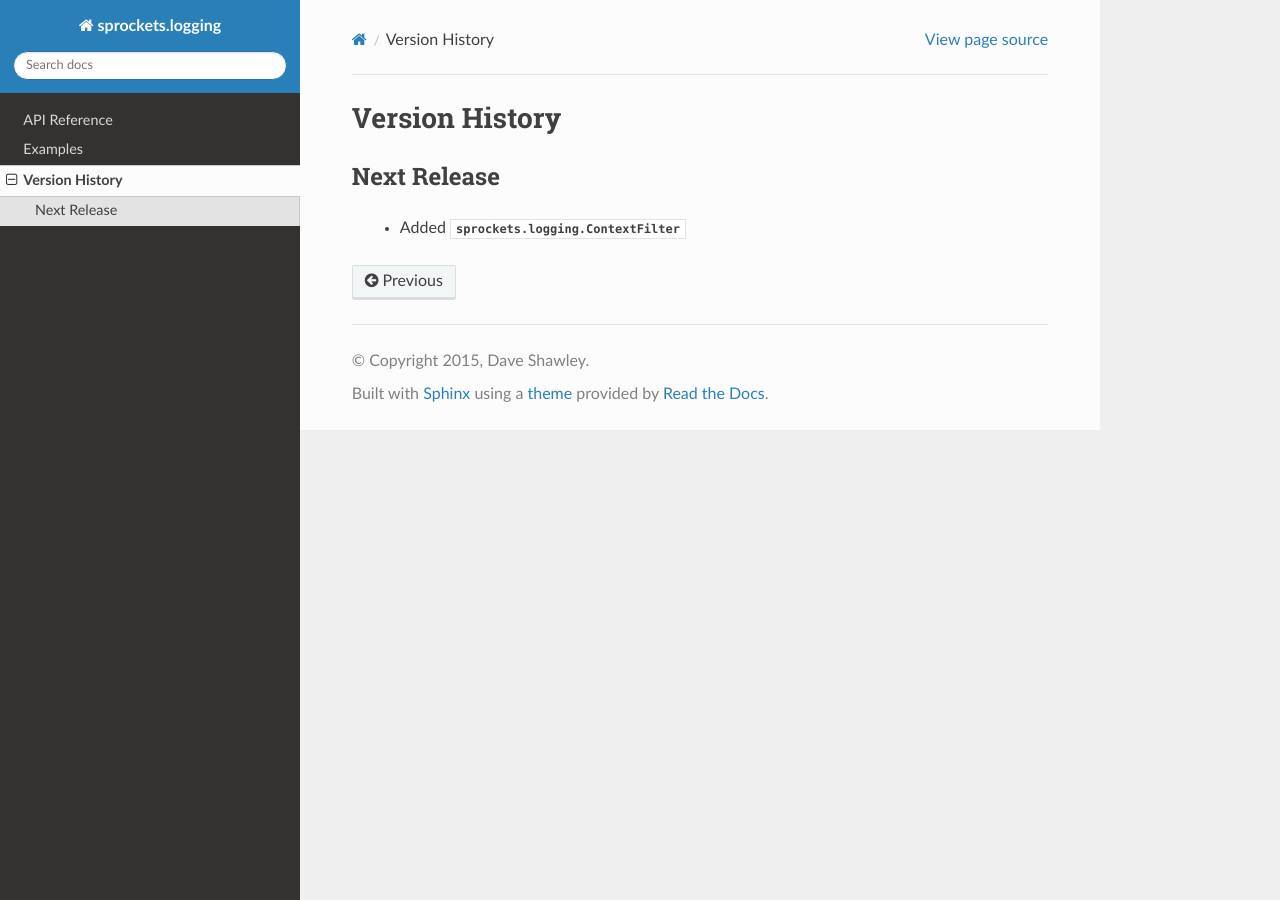
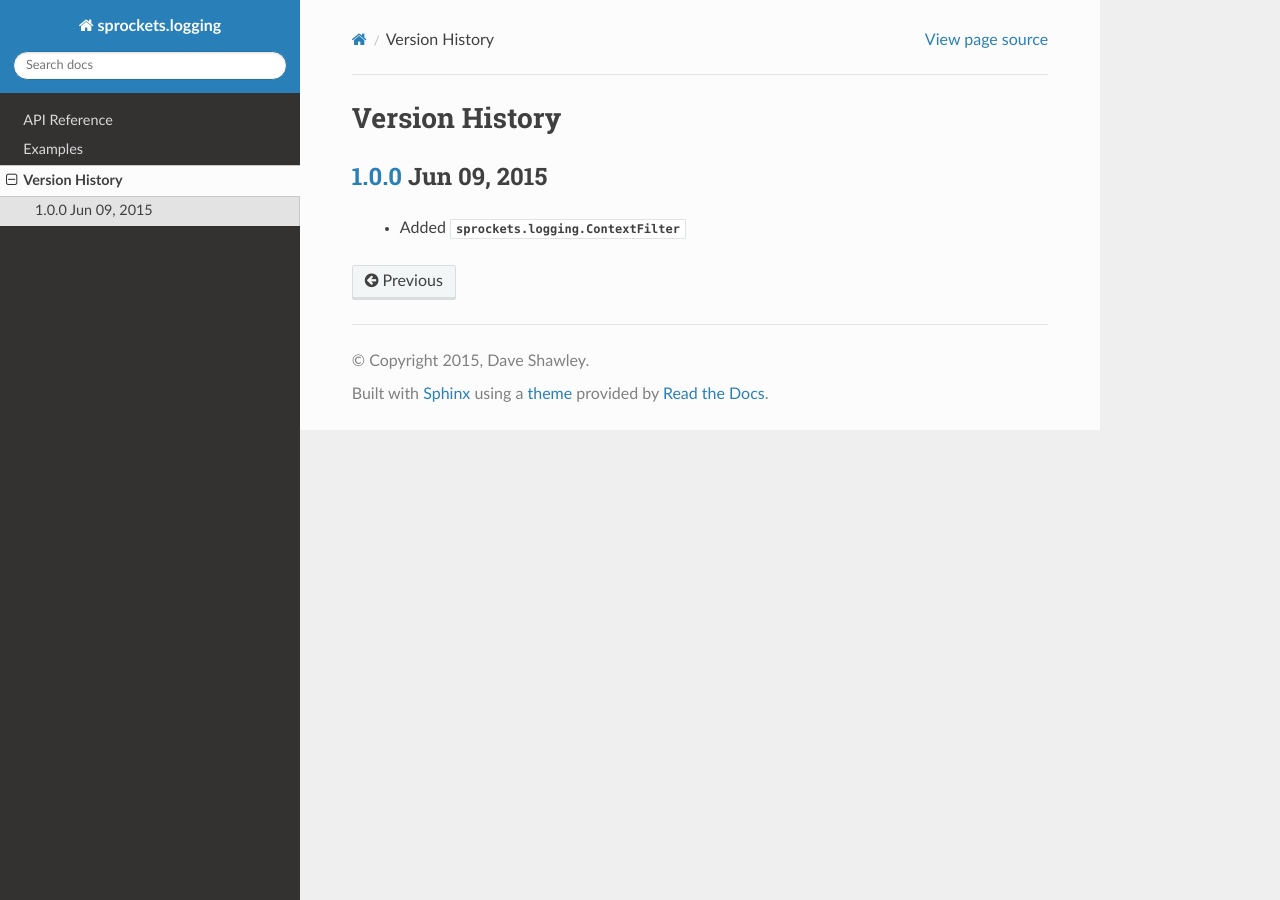
Before and after one commit to sprockets/sprockets.logging, a Sphinx documentation site: the page built from docs/history.rst, in a window 1280 px wide. Built offline with Sphinx 7.4.7 and the Read the Docs theme 2.0.0, drawn with Linux system fonts in a browser that asks for light colours; the version number could not be read and is left out.

Commit message:
Make history!

```diff
--- a/docs/history.rst
+++ b/docs/history.rst
@@ -1,6 +1,8 @@
 Version History
 ===============
 
-Next Release
-------------
+`1.0.0`_ Jun 09, 2015
+---------------------
  - Added :class:`sprockets.logging.ContextFilter`
+
+.. _1.0.0: https://github.com/sprockets/sprockets.logging/compare/0.0.0...1.0.0
```
